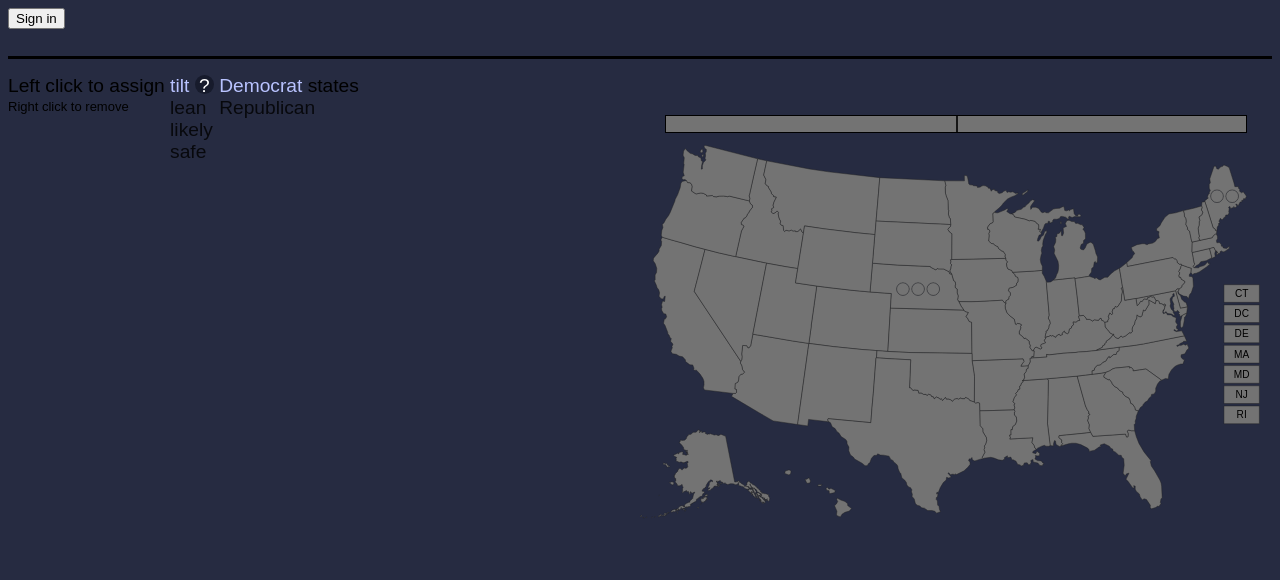
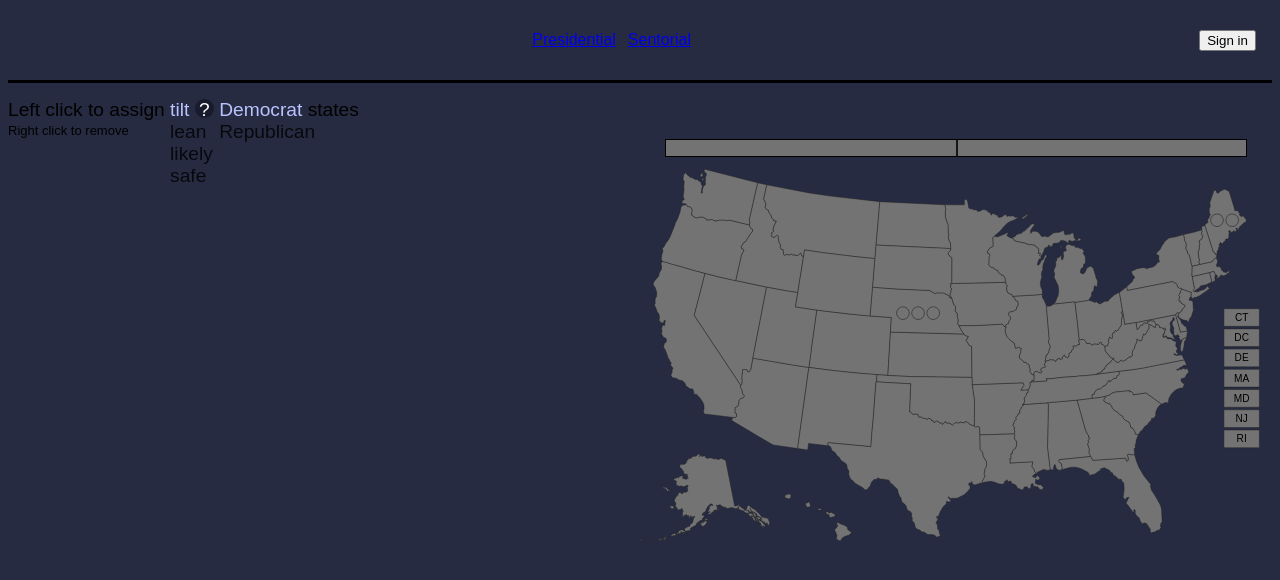
Before and after one commit to Mayall0513/election-predictor-2024, a Next.js app: page /predictions/presidential in a window 1280 px wide. Shown: the top 580 px of the page. Built offline with nearby package versions, Linux system fonts and the light colour scheme.

Commit message:
Working changes

```diff
--- a/components/presidential/prediction_sentence.jsx
+++ b/components/presidential/prediction_sentence.jsx
@@ -46,11 +46,23 @@ export default function _predictionSentence({ setTooltip, predictionChanged }) {
 
     const tooltip = (
         <div className="tooltip-panel">
-            <ul>
-                <li>Tilt: 0-2%</li>
-                <li>Lean: 2-5%</li>
-                <li>Likely: 5-10%</li>
-                <li>Safe: &gt;10%</li>
+            <ul className="prediction-tooltip-list">
+                <li className="prediction-tooltip-list-item">
+                    <span className={ "tilt-" + partyPrediction.current }>Tilt</span>
+                    <span>0-1%</span>
+                </li>
+                <li className="prediction-tooltip-list-item">
+                    <span className={ "lean-" + partyPrediction.current }>Lean</span>
+                    <span>1-5%</span>
+                </li>
+                <li className="prediction-tooltip-list-item">
+                    <span className={ "likely-" + partyPrediction.current }>Likely</span>
+                    <span>5-10%</span>
+                </li>
+                <li className="prediction-tooltip-list-item">
+                    <span className={ "safe-" + partyPrediction.current }>Safe</span>
+                    <span>&gt;10%</span>
+                </li>
             </ul>
         </div>
     );
--- a/components/ribbon.jsx
+++ b/components/ribbon.jsx
@@ -3,42 +3,75 @@ import Image from "next/image";
 
 import { useRouter } from "next/router";
 import { usePathname } from 'next/navigation'
+import Link from "next/link";
 
 export default function _ribbon({ user }) {
     const router = useRouter();
     const pathname = usePathname();
 
-    const redirectParams = new URLSearchParams(
+    const redirect_params = new URLSearchParams(
         {
             redirect_uri: pathname
         }
     );
 
+    const ribbon_items = [];
+
+    if (user) {
+        ribbon_items.push(
+            <div className="ribbon-item" key="left">
+                <Image className="avatar" alt="User avatar" width="64" height="64" src={ user.avatar_url } />
+            </div>
+        );
+
+        ribbon_items.push(
+            <div className="ribbon-item" key="centre">
+                <Link href="/predictions/presidential">Presidential</Link>
+                <Link href="/predictions/senatorial">Sentorial</Link>
+            </div>
+        );
+
+        ribbon_items.push(
+            <div className="ribbon-item" key="right">
+                { user.username }
+                <button
+                    type="button"
+                    className="link-button justify-right"
+                    onClick={(e) => router.replace("/api/auth/signout?" + redirect_params.toString(), undefined, { shallow: true }) }>
+                    Sign out
+                </button>
+            </div>
+        );
+    }
+
+    else {
+        ribbon_items.push(
+            <div className="ribbon-item" key="left"></div>
+        );
+
+        ribbon_items.push(
+            <div className="ribbon-item" key="centre">
+                <Link href="/predictions/presidential">Presidential</Link>
+                <Link href="/predictions/senatorial">Sentorial</Link>
+            </div>
+        );
+
+        ribbon_items.push(
+            <div className="ribbon-item" key="right">
+                <button
+                    type="button"
+                    className="link-button justify-right"
+                    onClick={(e) => router.replace("/api/auth/signin?" + redirect_params.toString(), undefined, { shallow: true }) }>
+                    Sign in
+                </button>
+            </div>
+        );
+    }
+
     return (
         <div className="ribbon-container">
             <div className="ribbon">
-                <div className="ribbon-item account-section">
-                    { user ?
-                        <>
-                            <div className="account-details-section">
-                                { user.username }
-                                <button
-                                    type="button"
-                                    className="link-button"
-                                    onClick={(e) => router.replace("/api/auth/signout?" + redirectParams.toString(), undefined, { shallow: true }) }>
-                                    Sign out
-                                </button>
-                            </div>
-                            <Image className="avatar" alt="User avatar" width="64" height="64" src={ user.avatar_url } />
-                        </> :
-                        <button
-                            type="button"
-                            className="link-button"
-                            onClick={(e) => router.replace("/api/auth/signin?" + redirectParams.toString(), undefined, { shallow: true }) }>
-                            Sign in
-                        </button>
-                    }
-                </div>
+                { ribbon_items }
             </div>
         </div>
     );
--- a/pages/api/predict/presidential.js
+++ b/pages/api/predict/presidential.js
@@ -1,5 +1,3 @@
-import crypto from 'node:crypto';
-
 import fsp from 'node:fs/promises';
 
 import axios from 'axios';
--- a/styles/global.scss
+++ b/styles/global.scss
@@ -5,9 +5,17 @@ body {
     background-color: #262b41;
 }
 
+.ribbon {
+    min-height: 64px;
+
+    display: flex;
+    flex-direction: row;
+    justify-content: space-between;
+}
+
 .ribbon-container {
-    height: 6vh;
     border-bottom-style: solid;
+    padding: 0px 16px 8px 16px;
     margin-bottom: 2vh;
 }
 
@@ -93,5 +101,44 @@ body {
 }
 
 .tooltip-panel {
-    background-color: #737373;
+    border-radius: 4px;
+    background-color: #7c7c7c;
+    padding: 6px;
 }
+
+.prediction-tooltip-list {
+    list-style-type: none;
+    margin: 0px;
+    padding: 0px;
+}
+
+.prediction-tooltip-list-item {
+    display: flex;
+    flex-direction: row;
+    justify-content: space-between;
+}
+
+.prediction-tooltip-list-item > span:not(:first-child) {
+    padding-left: 8px;
+}
+
+.prediction-tooltip-list-item:not(:first-child) {
+    padding-top: 2px;
+}
+
+.align-right {
+    text-align: right;
+}
+
+.avatar {
+    border-radius: 50%;
+    width: 64px;
+    height: 64px;
+}
+
+.ribbon-item {
+    display: flex;
+    flex-direction: row;
+    align-items: center;
+    gap: 12px
+}
```
